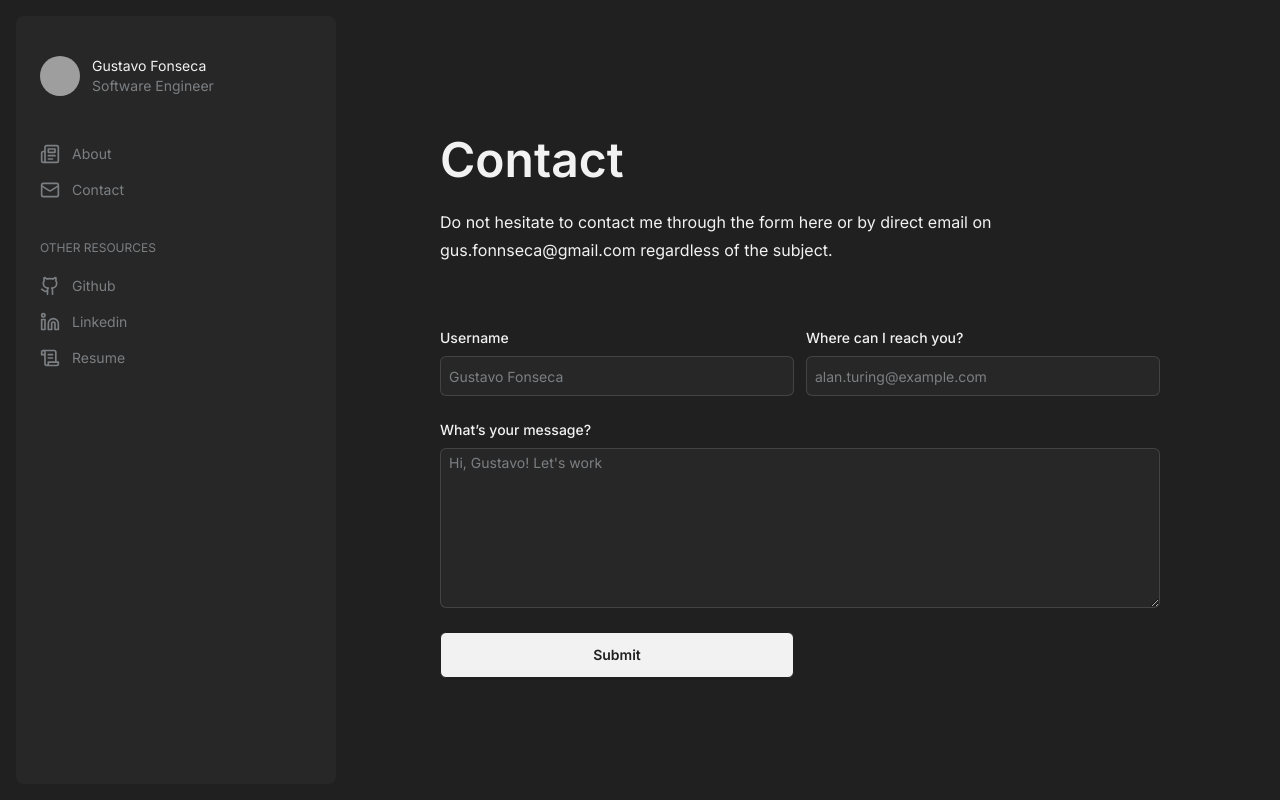
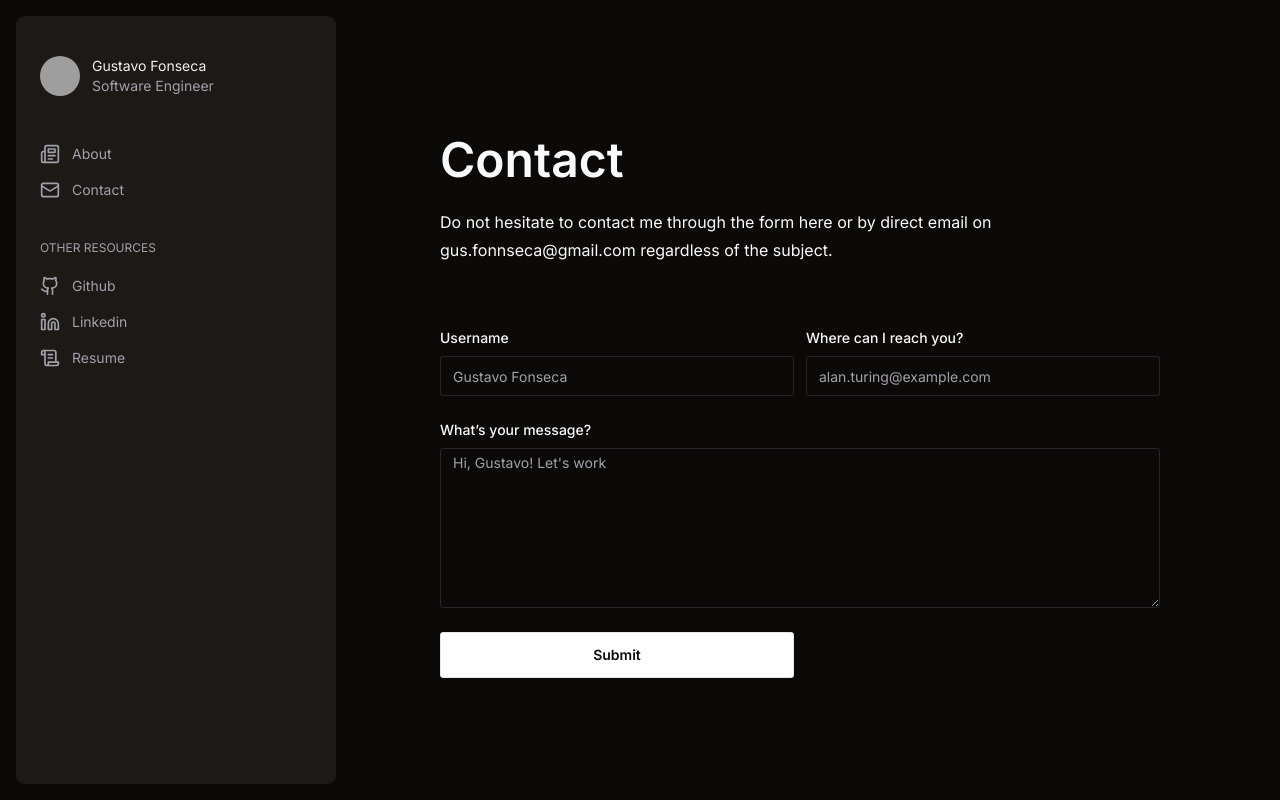
Before and after one commit to fscgustavo/portfolio, a Next.js app: page /contact in a window 1280 px wide. Built offline with nearby package versions, Linux system fonts and the light colour scheme; no server answers; grey boxes are pictures that could not be loaded.

Commit message:
refactor: using a more solid theme on the site

```diff
--- a/app/contact/page.tsx
+++ b/app/contact/page.tsx
@@ -40,9 +40,9 @@ export default function Contact() {
   });
 
   return (
-    <div>
-      <h1 className="text-5xl font-semibold text-white">Contact</h1>
-      <p className="mt-6 leading-7 text-white">
+    <div className="text-accent-foreground">
+      <h1 className="text-5xl font-semibold">Contact</h1>
+      <p className="mt-6 leading-7 ">
         Do not hesitate to contact me through the form here or by direct email
         on gus.fonnseca@gmail.com regardless of the subject.
       </p>
@@ -57,7 +57,7 @@ export default function Contact() {
             name="name"
             render={({ field }) => (
               <FormItem className="grid auto-rows-min">
-                <FormLabel className="text-sm text-white">Username</FormLabel>
+                <FormLabel className="text-sm ">Username</FormLabel>
                 <FormControl>
                   <Input placeholder="Gustavo Fonseca" {...field} />
                 </FormControl>
@@ -70,7 +70,7 @@ export default function Contact() {
             name="email"
             render={({ field }) => (
               <FormItem className="grid auto-rows-min">
-                <FormLabel className="text-sm text-white">
+                <FormLabel className="text-sm ">
                   Where can I reach you?
                 </FormLabel>
                 <FormControl>
@@ -89,7 +89,7 @@ export default function Contact() {
             name="message"
             render={({ field }) => (
               <FormItem className="grid auto-rows-min md:col-span-2">
-                <FormLabel className="text-sm text-white">
+                <FormLabel className="text-sm">
                   What&rsquo;s your message?
                 </FormLabel>
                 <FormControl>
--- a/app/globals.css
+++ b/app/globals.css
@@ -2,12 +2,59 @@
 @tailwind components;
 @tailwind utilities;
 
+@layer base {
+  :root {
+    --background: 0 0% 100%;
+    --foreground: 240 10% 3.9%;
+    --card: 0 0% 100%;
+    --card-foreground: 240 10% 3.9%;
+    --popover: 0 0% 100%;
+    --popover-foreground: 240 10% 3.9%;
+    --primary: 142.1 76.2% 36.3%;
+    --primary-foreground: 355.7 100% 97.3%;
+    --secondary: 240 4.8% 95.9%;
+    --secondary-foreground: 240 5.9% 10%;
+    --muted: 240 4.8% 95.9%;
+    --muted-foreground: 240 3.8% 46.1%;
+    --accent: 240 4.8% 95.9%;
+    --accent-foreground: 240 5.9% 10%;
+    --destructive: 0 84.2% 60.2%;
+    --destructive-foreground: 0 0% 98%;
+    --border: 240 5.9% 90%;
+    --input: 240 5.9% 90%;
+    --ring: 142.1 76.2% 36.3%;
+    --radius: 0.3rem;
+  }
+
+  .dark {
+    --background: 20 14.3% 4.1%;
+    --foreground: 0 0% 95%;
+    --card: 24 9.8% 10%;
+    --card-foreground: 0 0% 95%;
+    --popover: 0 0% 9%;
+    --popover-foreground: 0 0% 95%;
+    --primary: 142.1 70.6% 45.3%;
+    --primary-foreground: 144.9 80.4% 10%;
+    --secondary: 240 3.7% 15.9%;
+    --secondary-foreground: 0 0% 98%;
+    --muted: 0 0% 15%;
+    --muted-foreground: 240 5% 64.9%;
+    --accent: 12 6.5% 15.1%;
+    --accent-foreground: 0 0% 98%;
+    --destructive: 0 62.8% 30.6%;
+    --destructive-foreground: 0 85.7% 97.3%;
+    --border: 240 3.7% 15.9%;
+    --input: 240 3.7% 15.9%;
+    --ring: 142.4 71.8% 29.2%;
+  }
+}
+
 @layer components {
   .field {
-    @apply rounded-md border border-[#dfeffe23] bg-foreground px-2 text-sm leading-5 text-white outline-2 outline-[#dfeffe23] placeholder:text-gray-100;
+    @apply flex h-10 w-full rounded-md border border-input bg-background px-3 py-2 text-sm ring-offset-background file:border-0 file:bg-transparent file:text-sm file:font-medium placeholder:text-muted-foreground focus-visible:outline-none focus-visible:ring-2 focus-visible:ring-ring focus-visible:ring-offset-2 disabled:cursor-not-allowed disabled:opacity-50;
   }
 
   .nav-link {
-    @apply flex items-center gap-x-3 px-6 py-2 text-sm hover:bg-[#2d2d2d];
+    @apply flex items-center gap-x-3 px-6 py-2 text-sm hover:bg-accent;
   }
 }
--- a/app/layout.tsx
+++ b/app/layout.tsx
@@ -17,7 +17,9 @@ export default function RootLayout({
 }) {
   return (
     <html lang="en" className="dark">
-      <body className={`${inter.className} bg-background text-gray-100`}>
+      <body
+        className={`${inter.className} dark bg-background text-accent-foreground`}
+      >
         <Main>{children}</Main>
       </body>
     </html>
--- a/components/menu.tsx
+++ b/components/menu.tsx
@@ -8,14 +8,14 @@ import React, { HTMLAttributes } from 'react';
 function MyAvatar() {
   return (
     <Link href="/">
-      <div className="flex gap-x-3">
+      <div className="flex gap-x-3 text-card-foreground">
         <Avatar>
           <AvatarImage src="https://github.com/fscgustavo.png" />
-          <AvatarFallback className="bg-white">GF</AvatarFallback>
+          <AvatarFallback>GF</AvatarFallback>
         </Avatar>
         <div className="text-sm">
-          <p className="text-white">Gustavo Fonseca</p>
-          <p>Software Engineer</p>
+          <p>Gustavo Fonseca</p>
+          <p className="text-muted-foreground">Software Engineer</p>
         </div>
       </div>
     </Link>
@@ -53,7 +53,10 @@ const links = {
 
 function Navigation({ className, ...props }: HTMLAttributes<HTMLElement>) {
   return (
-    <nav className={cn('grid gap-y-8', className)} {...props}>
+    <nav
+      className={cn('grid gap-y-8 text-muted-foreground', className)}
+      {...props}
+    >
       <ul className="list-none gap-y-0.5">
         {links.main.map(({ Icon, href, text, ...props }) => {
           return (
@@ -87,7 +90,7 @@ function Navigation({ className, ...props }: HTMLAttributes<HTMLElement>) {
 
 export function Menu() {
   return (
-    <div className="bg-foreground max-lg:flex max-lg:justify-between max-lg:p-5 lg:h-full lg:rounded-lg lg:py-10">
+    <div className="bg-card max-lg:flex max-lg:justify-between max-lg:p-5 lg:h-full lg:rounded-xl lg:py-10">
       <div className="lg:px-6">
         <MyAvatar />
       </div>
--- a/tailwind.config.js
+++ b/tailwind.config.js
@@ -10,15 +10,6 @@ module.exports = {
     './src/**/*.{ts,tsx}',
   ],
   theme: {
-    colors: {
-      background: '#202020',
-      foreground: '#272727',
-      white: '#F2F2F2',
-      red: colors.red,
-      gray: {
-        100: '#7C7F82',
-      },
-    },
     container: {
       center: true,
       padding: '2rem',
@@ -27,6 +18,47 @@ module.exports = {
       },
     },
     extend: {
+      colors: {
+        border: 'hsl(var(--border))',
+        input: 'hsl(var(--input))',
+        ring: 'hsl(var(--ring))',
+        background: 'hsl(var(--background))',
+        foreground: 'hsl(var(--foreground))',
+        primary: {
+          DEFAULT: 'hsl(var(--primary))',
+          foreground: 'hsl(var(--primary-foreground))',
+        },
+        secondary: {
+          DEFAULT: 'hsl(var(--secondary))',
+          foreground: 'hsl(var(--secondary-foreground))',
+        },
+        destructive: {
+          DEFAULT: 'hsl(var(--destructive) / <alpha-value>)',
+          foreground: 'hsl(var(--destructive-foreground) / <alpha-value>)',
+        },
+        muted: {
+          DEFAULT: 'hsl(var(--muted))',
+          foreground: 'hsl(var(--muted-foreground))',
+        },
+        accent: {
+          DEFAULT: 'hsl(var(--accent))',
+          foreground: 'hsl(var(--accent-foreground))',
+        },
+        popover: {
+          DEFAULT: 'hsl(var(--popover))',
+          foreground: 'hsl(var(--popover-foreground))',
+        },
+        card: {
+          DEFAULT: 'hsl(var(--card))',
+          foreground: 'hsl(var(--card-foreground))',
+        },
+      },
+      borderRadius: {
+        xl: `calc(var(--radius) + 0.25rem)`,
+        lg: `var(--radius)`,
+        md: `calc(var(--radius) - 0.125rem)`,
+        sm: 'calc(var(--radius) - 0.25rem)',
+      },
       keyframes: {
         'accordion-down': {
           from: { height: 0 },
```
